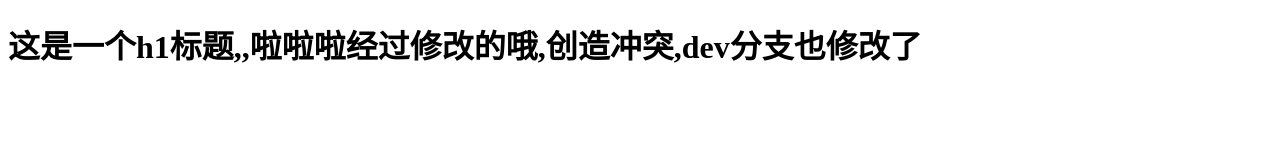
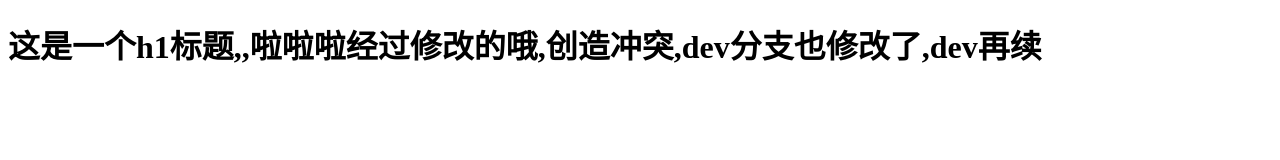
Before and after one commit to sweetwf/-, a plain HTML site: page index.html in a window 1280 px wide. Drawn offline with Linux system fonts and the light colour scheme.

Commit message:
devagain

```diff
--- a/index.html
+++ b/index.html
@@ -5,6 +5,6 @@
   <title>Title</title>
 </head>
 <body>
-<h1>这是一个h1标题,,啦啦啦经过修改的哦,创造冲突,dev分支也修改了</h1>
+<h1>这是一个h1标题,,啦啦啦经过修改的哦,创造冲突,dev分支也修改了,dev再续</h1>
 </body>
 </html>
```
